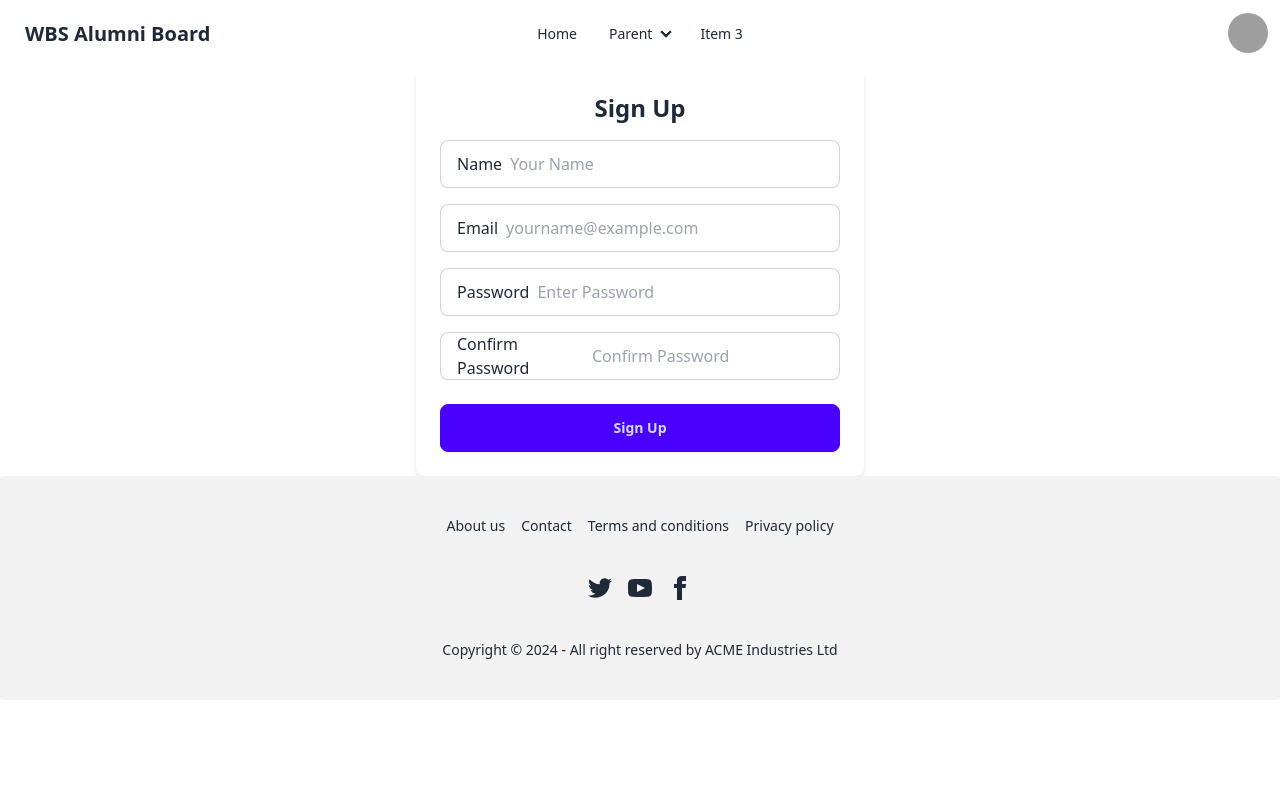
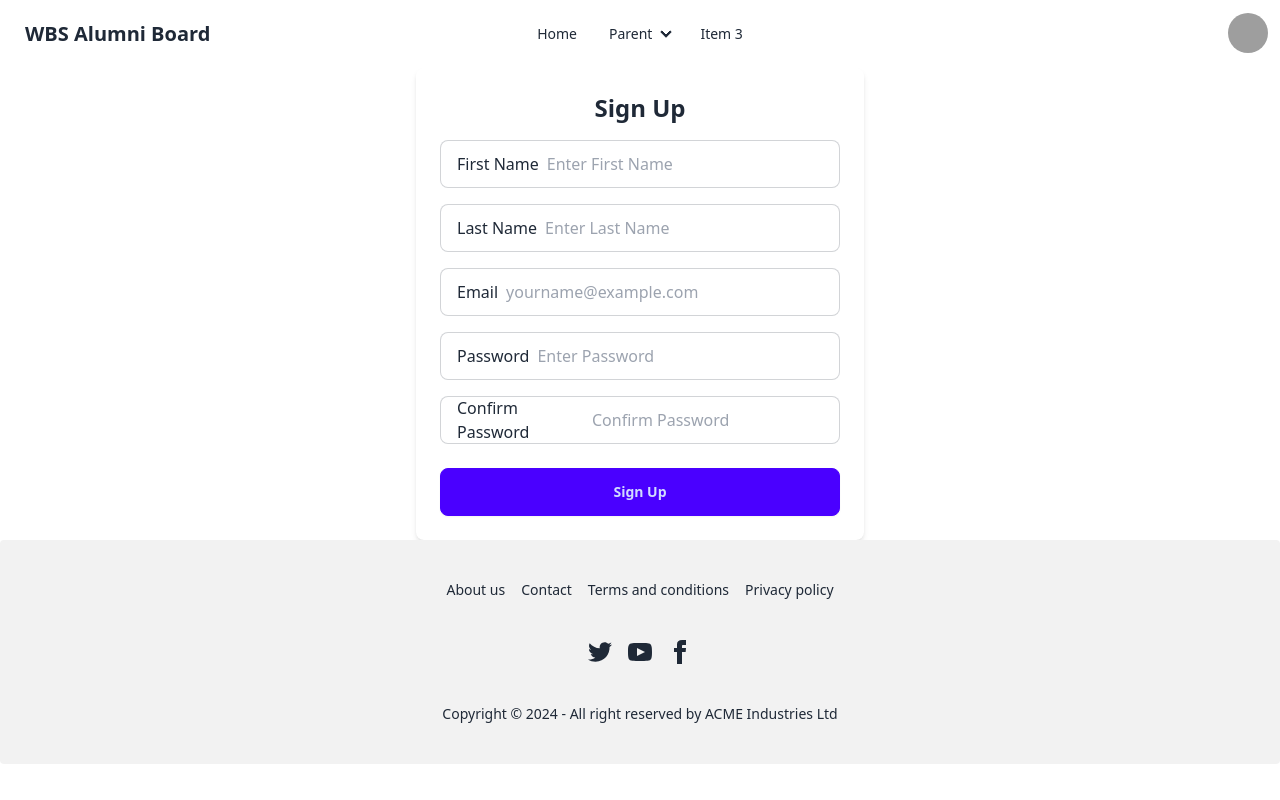
Before and after one commit to GerdBraun/WBS-Alumni-Board, a React (Vite) app: page /signUp in a window 1280 px wide. Built offline with nearby package versions, Linux system fonts and the light colour scheme; grey boxes are pictures that could not be loaded.

Commit message:
Updated signup form to include firstName and lastName fields

```diff
--- a/src/components/authentication/SignupForm.jsx
+++ b/src/components/authentication/SignupForm.jsx
@@ -3,10 +3,26 @@ export default function SignupForm() {
     <form className="max-w-md mx-auto bg-white p-6 rounded-lg shadow-md">
       <h2 className="text-2xl font-bold mb-4 text-center">Sign Up</h2>
 
-      {/* Name Field */}
+      {/* First Name Field */}
       <label className="input input-bordered flex items-center gap-2 mb-4">
-        Name
-        <input type="text" className="grow" placeholder="Your Name" />
+        First Name
+        <input
+          type="text"
+          name="firstName"
+          className="grow"
+          placeholder="Enter First Name"
+        />
+      </label>
+
+      {/* Last Name Field */}
+      <label className="input input-bordered flex items-center gap-2 mb-4">
+        Last Name
+        <input
+          type="text"
+          name="lastName"
+          className="grow"
+          placeholder="Enter Last Name"
+        />
       </label>
 
       {/* Email Field */}
```
